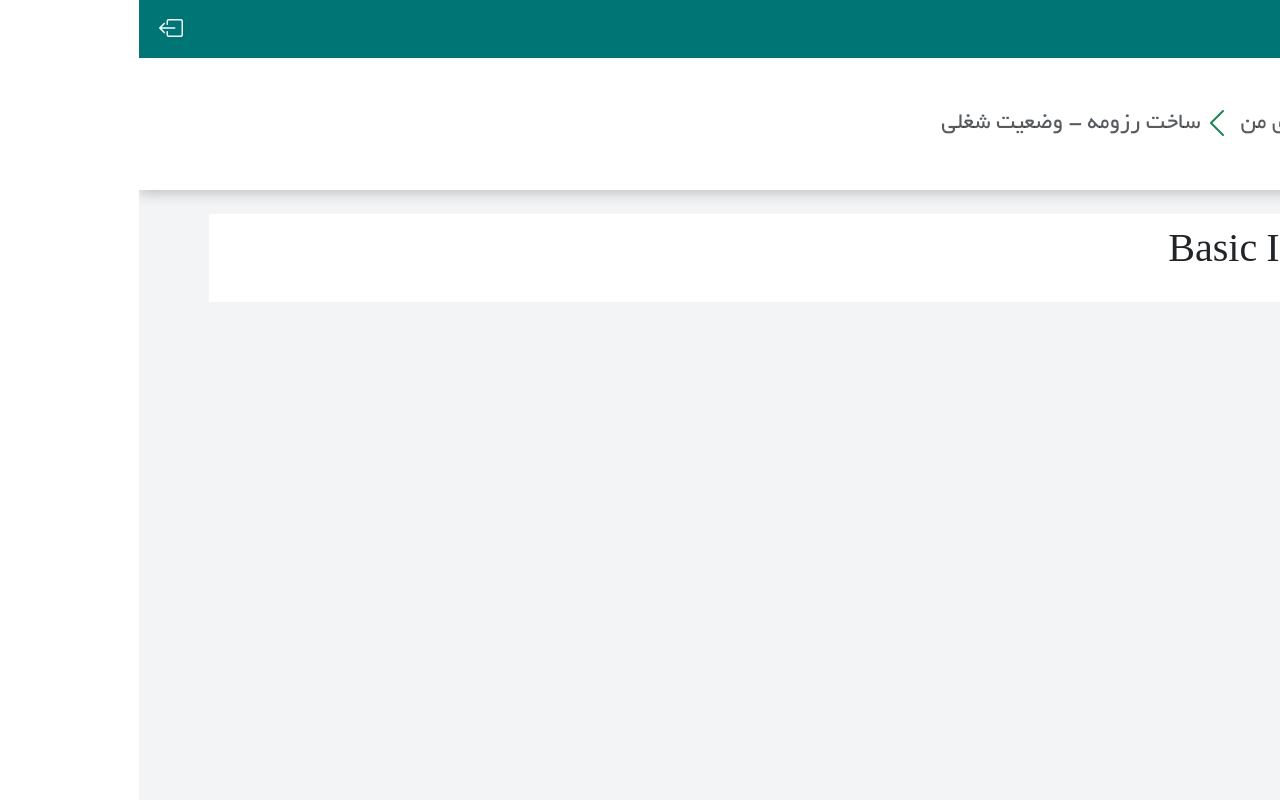
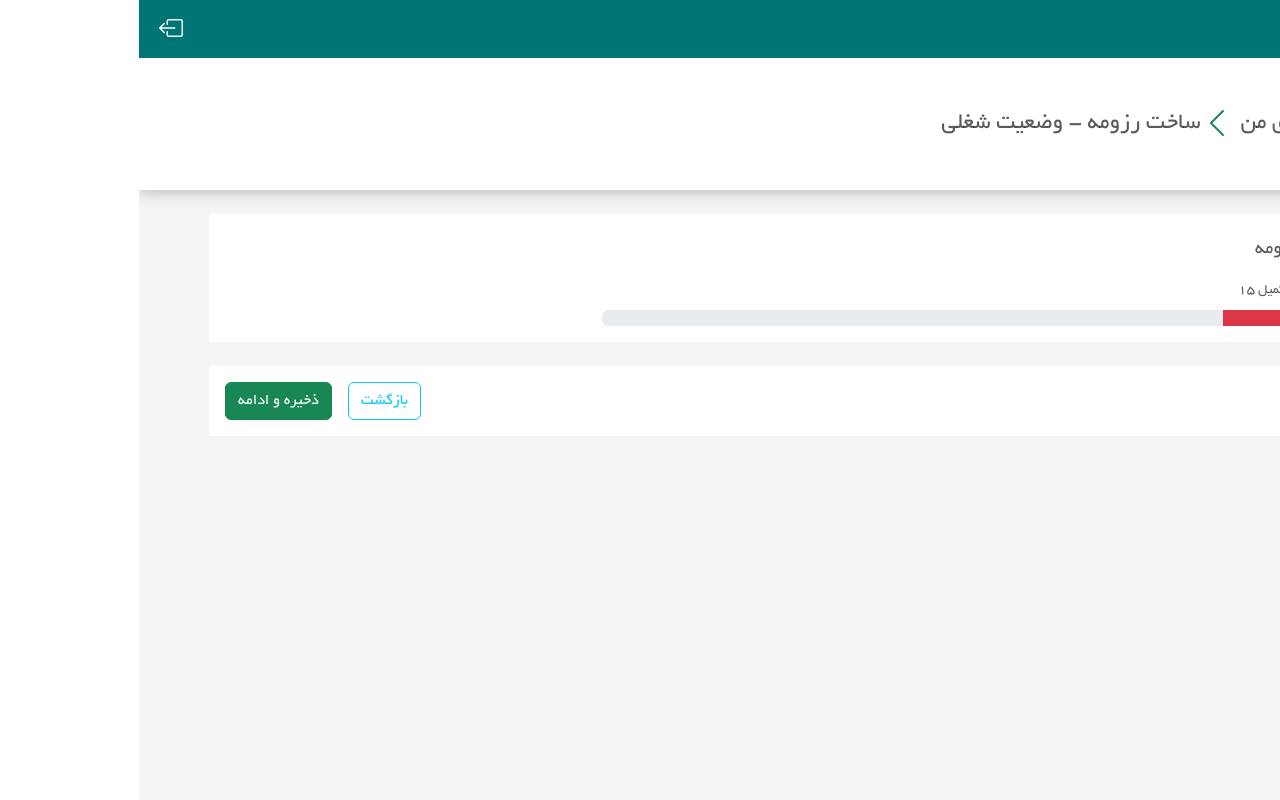
Before and after one commit to nimaessi/Resume, a React (Vite) app: page /resume/basic-info in a window 1280 px wide. Built offline with nearby package versions, Linux system fonts and the light colour scheme.

Commit message:
working on Basic info :wink:

```diff
--- /dev/null
+++ b/src/components/module/NextStep.jsx
@@ -0,0 +1,12 @@
+import { Button, Container } from "react-bootstrap"
+
+const NextStep = () => {
+  return (
+    <Container className = "mt-4 bgColorWhite p-3 d-flex justify-content-end">
+        <Button className = "me-3" variant = "outline-info">بازگشت</Button>
+        <Button variant = "success"> ذخیره و ادامه </Button>
+    </Container>
+  )
+}
+
+export default NextStep;
--- a/src/components/resume/Resume.jsx
+++ b/src/components/resume/Resume.jsx
@@ -1,8 +1,6 @@
 import Top from "./Top";
-import Experience from "./Experience";
-import JobStatus from "./JobStatus";
 import { Container } from "react-bootstrap";
-import { Outlet } from "react-router-dom";
+import NextStep from "../module/NextStep";
 
 const Resume = ({ children }) => {
 
@@ -13,6 +11,7 @@ const Resume = ({ children }) => {
     <Container className = "mt-4 bgColorWhite p-3">
       { children }
     </Container>
+    <NextStep />
   </>
   )
 }
--- a/src/components/resume/basic-info/BasicInfo.jsx
+++ b/src/components/resume/basic-info/BasicInfo.jsx
@@ -1,9 +1,17 @@
+import { Col, ProgressBar, Row } from "react-bootstrap";
 import Resume from "../Resume";
 
 const BasicInfo = () => {
   return (
     <Resume>
-      <h1>Basic Info</h1>
+      <Row>
+        <Col md = {8}>
+          <h5 className = "text-muted p-2">نام رزومه</h5>
+          <span className = "text-muted fs-14 p-2">درصد تکمیل 15</span>
+          <ProgressBar className = "mt-2" variant = "danger" now = {15} />
+        </Col>
+        <Col md = {4}></Col>
+      </Row>
     </Resume>
   )
 }
```
